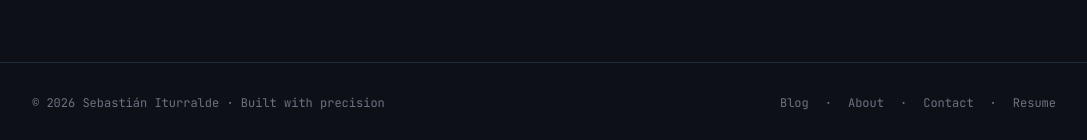
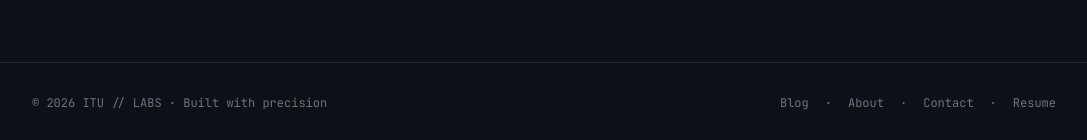
Before and after one commit to BYULabs/byulabs.github.io, a Jekyll site: the page built from index.html, in a window 1280 px wide. Shown: the part 1067-1207 px from the top of the page, without its empty margins (96-1183 px from the left). Built offline with Jekyll 4.4.1, drawn with Linux system fonts in a browser that asks for light colours.

Commit message:
fix: update footer copyright name to ITU // LABS

```diff
--- a/_includes/footer.html
+++ b/_includes/footer.html
@@ -2,7 +2,7 @@
 <footer class="container mx-auto px-4 py-8 border-t dark:border-gray-800 light:border-gray-200">
   <div class="max-w-5xl mx-auto flex flex-col sm:flex-row items-center justify-between gap-4">
     <div class="text-xs dark:text-gray-500 light:text-gray-500">
-        © 2026 Sebastián Iturralde · Built with precision
+        © 2026 ITU // LABS · Built with precision
     </div>
     <div class="flex flex-wrap justify-center gap-4 text-xs dark:text-gray-500 light:text-gray-500">
       <a href="https://www.itusebastian.com/blog/" class="hover:dark:text-gray-400 hover:light:text-gray-700 transition-colors">Blog</a>
```
